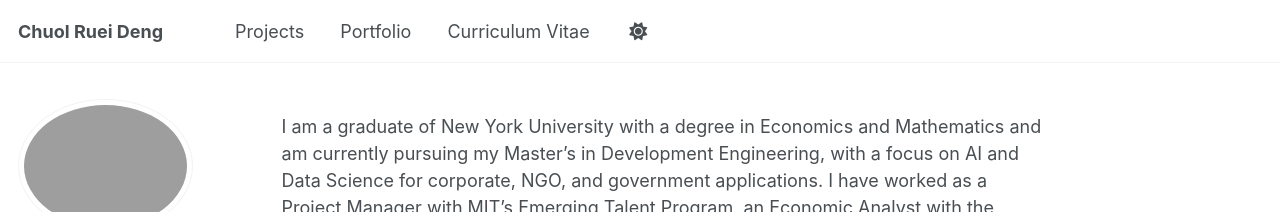
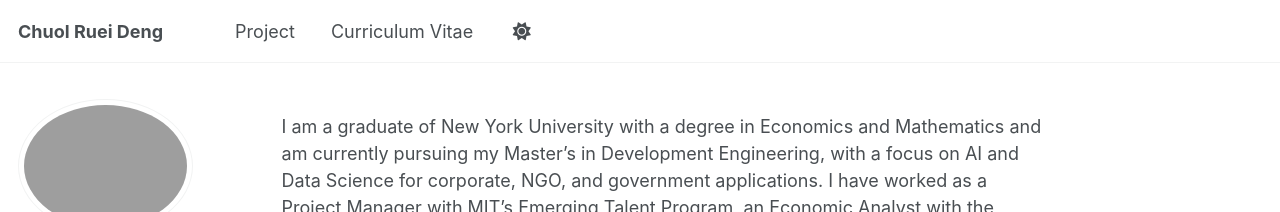
Before and after one commit to chuolrdeng/chuolrdeng.github.io, a Jekyll site: the page built from _pages/about.md, in a window 1280 px wide. Shown: the top 212 px of the page. Built offline with Jekyll 4.4.1, drawn with Linux system fonts in a browser that asks for light colours; a script that is not in the unit is left out; some of the changed lines change nothing that is shown.

Commit message:
Update navigation.yml

```diff
--- a/_data/navigation.yml
+++ b/_data/navigation.yml
@@ -8,8 +8,8 @@
 #      Markdown formatted page while the second is generated using JSON.
 
 main:
-  - title: "Projects"
-    url: /publications/
+  # - title: "Projects"
+  #   url: /publications/
 
   # - title: "Talks"
   #   url: /talks/
@@ -17,8 +17,11 @@ main:
   # - title: "Teaching"
   #   url: /teaching/
 
-  - title: "Portfolio"
-    url: /portfolio/
+  # - title: "Portfolio"
+  #   url: /portfolio/
+
+  - title: "Project"
+    url: /project/
 
   # - title: "Blog Posts"
   #   url: /year-archive/
```
